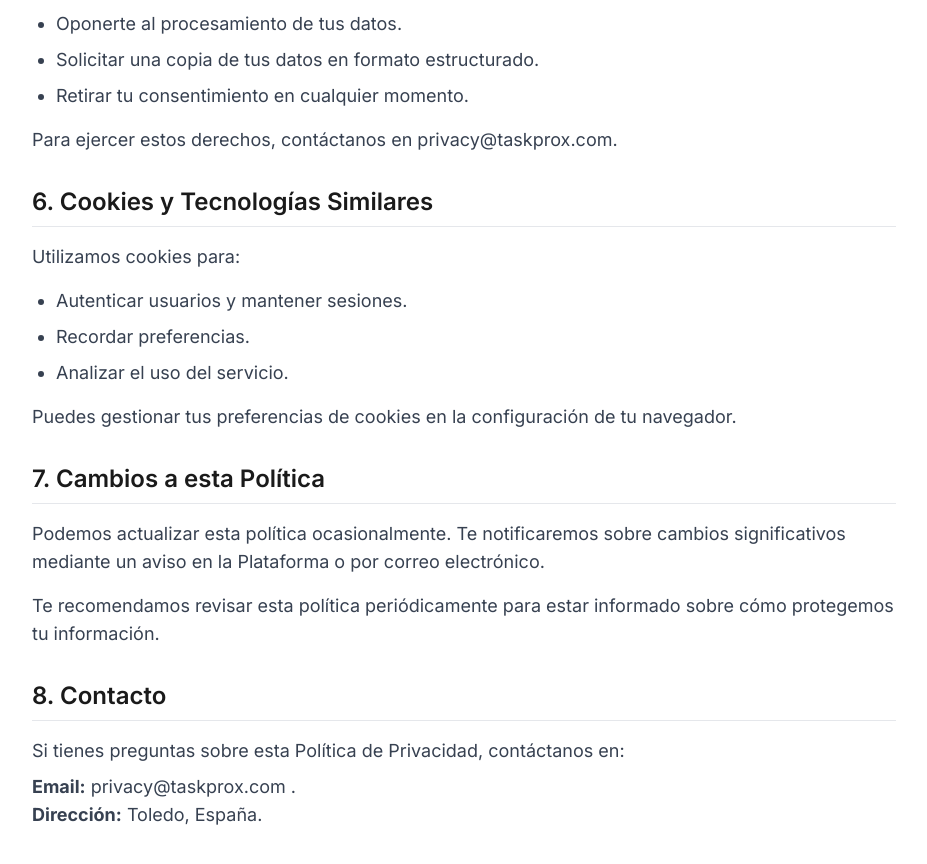
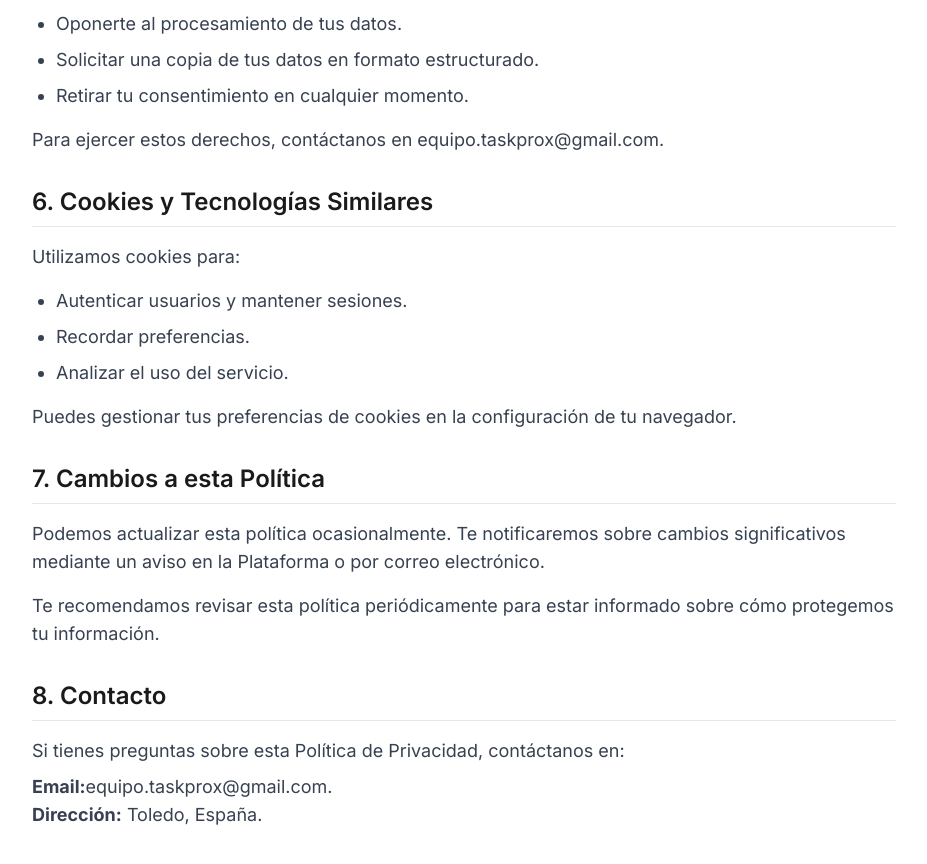
Before and after one commit to AlexandroTellez/TaskProX, a React (Vite) app in the folder client/: page /legal/privacidad in a window 1280 px wide. Shown: the part 1867-2731 px from the top of the page, without its empty margins (176-1103 px from the left). Built offline with nearby package versions, Linux system fonts and the light colour scheme; no server answers.

Commit message:
replace default email with new gmail email

```diff
--- a/client/src/pages/legal/Privacy.jsx
+++ b/client/src/pages/legal/Privacy.jsx
@@ -89,7 +89,7 @@ function Privacy() {
                     <li>Retirar tu consentimiento en cualquier momento.</li>
                 </ul>
                 <p>
-                    Para ejercer estos derechos, contáctanos en privacy@taskprox.com.
+                    Para ejercer estos derechos, contáctanos en equipo.taskprox@gmail.com.
                 </p>
             </section>
 
@@ -124,7 +124,8 @@ function Privacy() {
                     Si tienes preguntas sobre esta Política de Privacidad, contáctanos en:
                 </p>
                 <p>
-                    <strong>Email:</strong> privacy@taskprox.com .<br />
+                    <strong>Email:</strong>
+                    equipo.taskprox@gmail.com.<br />
                     <strong>Dirección:</strong> Toledo, España.
                 </p>
             </section>
--- a/client/src/pages/legal/Terms.jsx
+++ b/client/src/pages/legal/Terms.jsx
@@ -121,7 +121,7 @@ function Terms() {
                     Para preguntas sobre estos Términos y Condiciones, contáctanos en:
                 </p>
                 <p>
-                    <strong>Email:</strong> legal@taskprox.com<br />
+                    <strong>Email:</strong> equipo.taskprox@gmail.com <br />
                     <strong>Dirección:</strong> Toledo, España
                 </p>
             </section>
@@ -130,17 +130,3 @@ function Terms() {
 }
 
 export default Terms;
-
-/*
-            <section className="mb-8">
-                <h2 className="text-2xl font-semibold mb-4 text-[#1A1A1A] border-b pb-2">9. Planes de Pago (si aplica)</h2>
-                <p className="mb-4">
-                    Para usuarios de planes premium:
-                </p>
-                <ul className="list-disc pl-6 space-y-2">
-                    <li>Los pagos son recurrentes según el ciclo seleccionado (mensual/anual).</li>
-                    <li>Puedes cancelar tu suscripción en cualquier momento.</li>
-                    <li>No ofrecemos reembolsos por periodos no utilizados.</li>
-                </ul>
-            </section>
-*/
```
